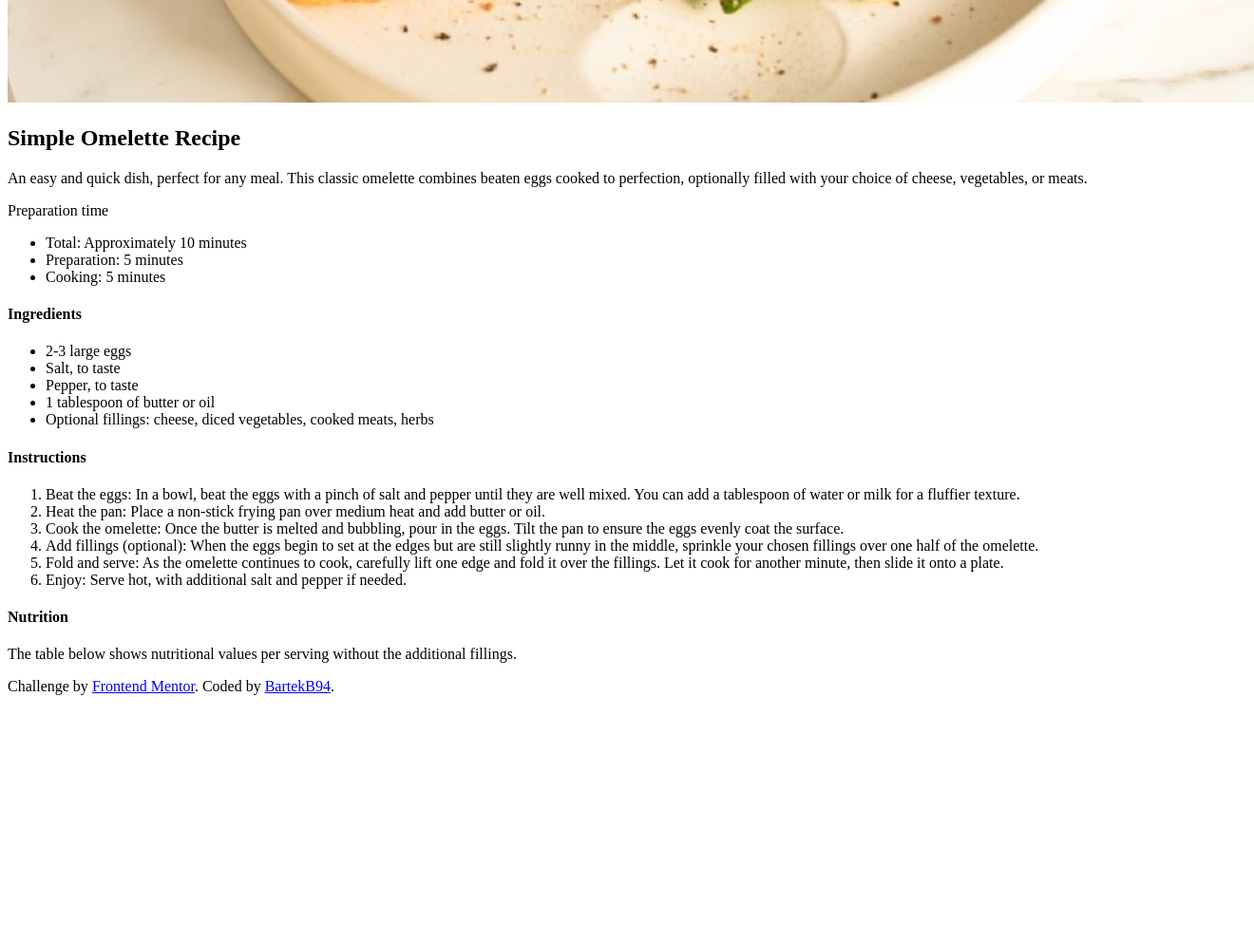
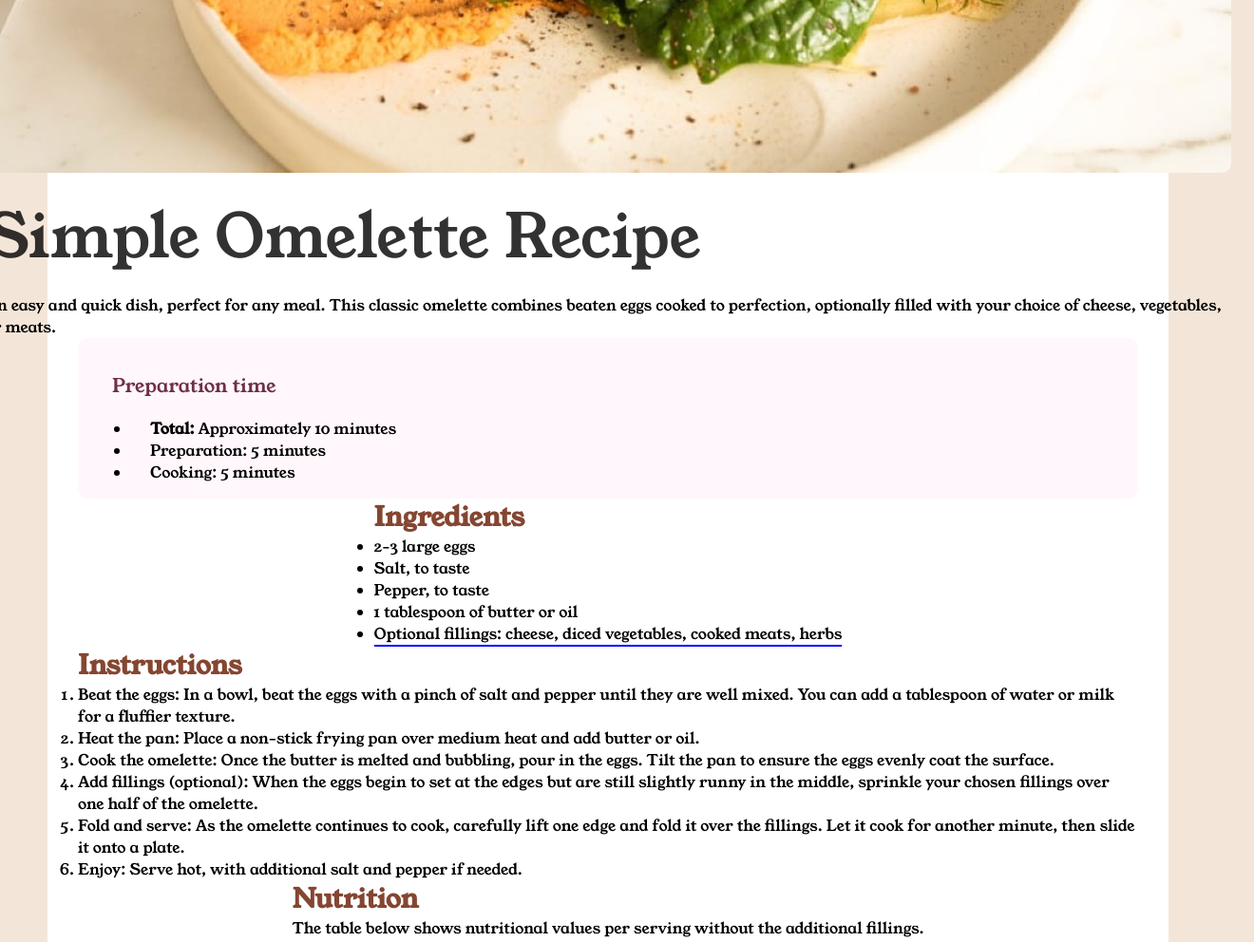
Before and after one commit to BartekB94/Recipe_challenge, a plain HTML site: page index.html in a window 1280 px wide. Shown: the part 500-1492 px from the top of the page at 95% size, 1320 px wide, since content can reach past the window. Before the commit the page ends 1240 px from the top, so only its background shows below. Drawn offline with Linux system fonts and the light colour scheme.

Commit message:
A little styling

```diff
--- a/index.html
+++ b/index.html
@@ -5,24 +5,28 @@
   <meta name="viewport" content="width=device-width, initial-scale=1.0">
   <link rel="stylesheet" href="style.css">
   <link rel="icon" type="image/png" sizes="32x32" href="./assets/images/favicon-32x32.png">
+  <link rel="preconnect" href="https://fonts.googleapis.com">
+  <link rel="preconnect" href="https://fonts.gstatic.com" crossorigin>
+  <link href="https://fonts.googleapis.com/css2?family=Young+Serif&display=swap" rel="stylesheet">
   <title>Frontend Mentor | Recipe page</title>
 </head>
 <body>
   <div id="main-container">
+    <div id="head-container" class="content">
       <img src="./assets/images/image-omelette.jpeg" alt="omelette_image">
-    <h2>Simple Omelette Recipe</h2>
+      <h1>Simple Omelette Recipe</h1>
       <p>An easy and quick dish, perfect for any meal. This classic omelette combines beaten eggs cooked
         to perfection, optionally filled with your choice of cheese, vegetables, or meats.</p>
     </div>
-  <div id="preparation">
+    <div id="preparation" class="content">
       <p class="prep-head">Preparation time</p>
-    <ul id="prep-list">
-      <li>Total: Approximately 10 minutes</li>
+      <ul class="prep-list">
+        <li> <b>Total:</b>  Approximately 10 minutes</li>
         <li>Preparation: 5 minutes</li>
         <li>Cooking: 5 minutes</li>
       </ul>
     </div>
-  <div id="ingredients">
+    <div id="ingredients" class="content">
       <h4 class="ing-head">Ingredients</h4>
       <ul id="ing-list">
         <li>2-3 large eggs</li>
@@ -32,7 +36,7 @@
         <li>Optional fillings: cheese, diced vegetables, cooked meats, herbs</li>
       </ul>
     </div>
-  <div id="instructions">
+    <div id="instructions" class="content">
       <h4 class="instructions">Instructions</h4>
       <ol>
         <li>Beat the eggs: In a bowl, beat the eggs with a pinch of salt and pepper until they are well mixed.
@@ -47,14 +51,11 @@
         <li>Enjoy: Serve hot, with additional salt and pepper if needed.</li>
       </ol>
     </div>
-  <div id="nutrition">
+    <div id="nutrition" class="content">
       <h4 class="nut-head">Nutrition</h4>
       <p>The table below shows nutritional values per serving without the additional fillings.</p>
 
     </div>
-  <div class="attribution">
-    Challenge by <a href="https://www.frontendmentor.io?ref=challenge" target="_blank">Frontend Mentor</a>.
-    Coded by <a href="https://github.com/BartekB94">BartekB94</a>.
   </div>
 </body>
 </html>
--- a/style.css
+++ b/style.css
@@ -0,0 +1,69 @@
+* {
+    box-sizing: border-box;
+    margin: 0;
+    padding: 0;
+}
+
+body {
+    background-color: #F3E6D8;
+    font-family: "Young Serif", serif;
+    font-weight: 400;
+    font-style: normal;
+}
+
+#main-container {
+    background-color: #FFFFFF;
+    display: flex;
+    flex-direction: column;
+    align-items: center;
+    margin: 50px;
+    padding: 2rem;
+}
+
+/* .content {
+
+} */
+
+img {
+    border-radius: 10px;
+}
+
+h1 {
+    font-size: 4rem;
+    opacity: 80%;
+    font-weight: 50;
+    margin-top: 1rem;
+    margin-bottom: 1rem;
+}
+
+h4 {
+    font-size: 1.75rem;
+    color: #854631;
+}
+
+#preparation {
+    background-color: #FFF7FB;
+    width: 100%;
+    padding: 1rem;
+    border-radius: 10px;
+}
+
+.prep-head {
+    color: #6e2e49;
+    font-size: 1.25rem;
+    padding: 1em;
+}
+
+.prep-list {
+    list-style-type: disc;
+    padding-left: 2.5em;
+}
+
+.prep-list li {
+    padding-left: 20px;
+}
+
+
+#ingredients {
+    border-bottom: 2px solid blue;
+}
```
Also changed, not shown: 1 other file. Lines whose indentation alone changed are shown as unchanged.
